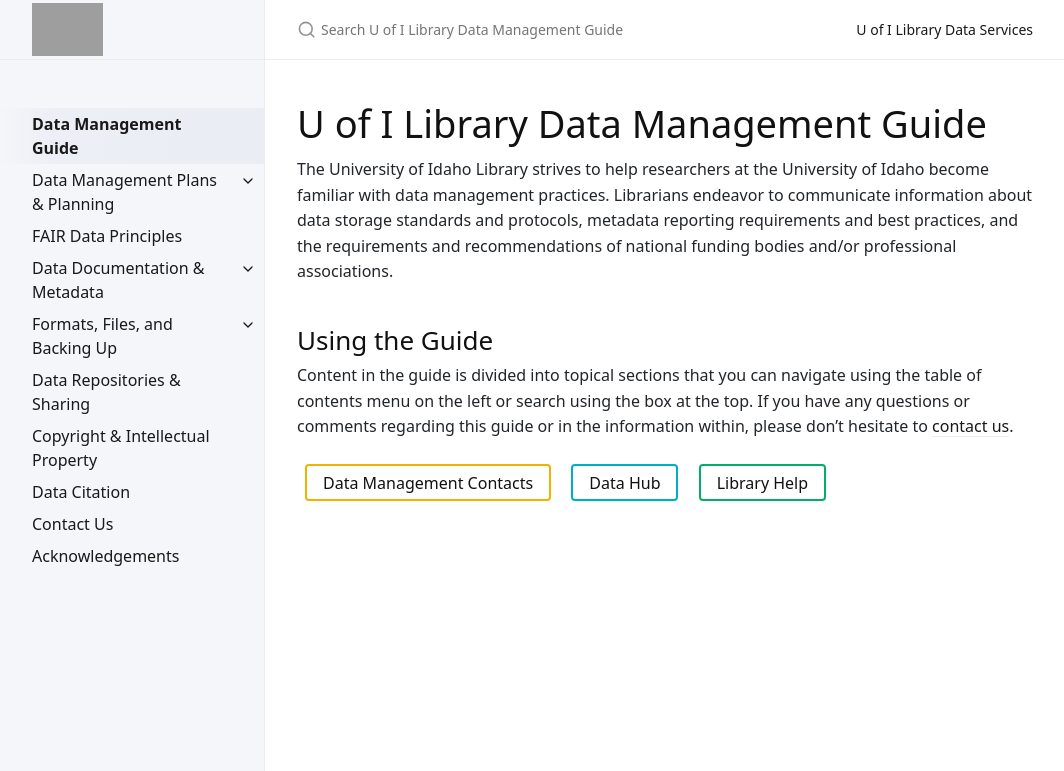
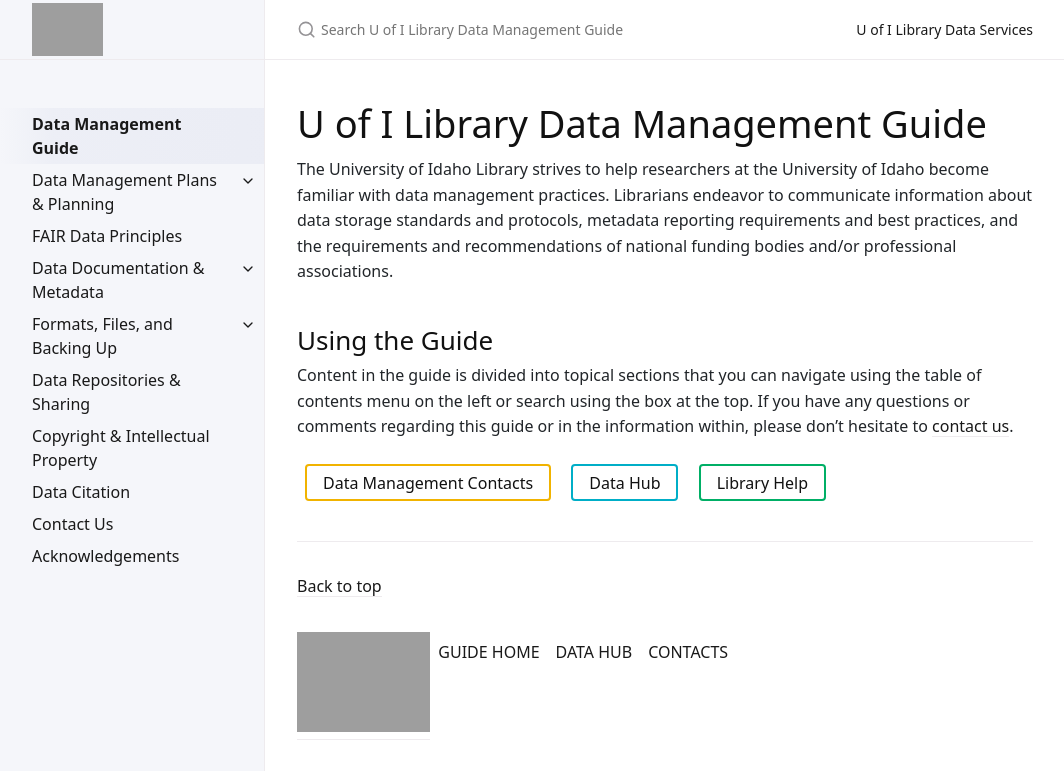
Before and after one commit to uidaholib/data-management-guide, a Jekyll site: the page built from index.md, in a window 1280 px wide. Shown: the top 771 px of the page, without its empty margins (107-1171 px from the left). Built offline with Jekyll 4.4.1, drawn with Linux system fonts in a browser that asks for light colours.

Commit message:
add custom footer mirroring lib website

```diff
--- a/_config.yml
+++ b/_config.yml
@@ -59,7 +59,7 @@ heading_anchors: true
 # Aux links for the upper right navigation
 aux_links:
   "U of I Library Data Services":
-    - "https://www.lib.uidaho.edu/"
+    - "https://www.lib.uidaho.edu/services/data/"
 
 # Makes Aux links open in a new tab. Default is false
 aux_links_new_tab: true
--- a/_includes/footer_custom.html
+++ b/_includes/footer_custom.html
@@ -1,3 +1,8 @@
-{%- if site.footer_content -%}
-  <p class="text-small text-grey-dk-100 mb-0">{{ site.footer_content }}</p>
-{%- endif -%}
+<div style="align-items: flex-start;" class="d-flex">
+  <a title="University of Idaho Library Home" href="/">
+    <img id="footer-logo" style="height: 100px;" class="img-fluid d-inline" src="https://www.lib.uidaho.edu/media/images/tower_icon_gold.png" alt="Gold U of I Library Tower logo">
+  </a>
+  <a href="{{ '/' | relative_url }}" class="m-2">GUIDE HOME</a>
+  <a href="https://www.lib.uidaho.edu/datahub/" class="m-2">DATA HUB</a>
+  <a href="{{ '/guide/contact/' | relative_url }}" class="m-2">CONTACTS</a>
+</div>
--- a/_layouts/default.html
+++ b/_layouts/default.html
@@ -42,15 +42,16 @@ layout: table_wrappers
 
   <div class="side-bar">
     <div class="site-header">
+
       <a href="https://www.lib.uidaho.edu/" title="University of Idaho Library" class="site-title lh-tight">
+        <img class="" src="https://www.lib.uidaho.edu/media/images/ui_library_horizontal.png" alt="University of Idaho Library logo with gold I">
+      </a>
 
-        <img class="" src="https://www.lib.uidaho.edu/media/images/ui_library_horizontal.png" alt="University of Idaho Library logo with gold I">
-
-      </a>
       <button href="#" id="menu-button" class="site-button" title="Menu Button" aria-label="Toggle Navigation Menu">
         <svg viewBox="0 0 24 24" class="icon"><use xlink:href="#svg-menu"></use></svg>
       </button>
     </div>
+
     <nav role="navigation" aria-label="Main navigation menu" id="site-nav" class="site-nav">
       {% include nav.html pages=site.html_pages %}
     </nav>
@@ -146,11 +147,11 @@ layout: table_wrappers
         {% capture footer_custom %}
           {%- include footer_custom.html -%}
         {% endcapture %}
-        {% if footer_custom != "" or site.last_edit_timestamp or site.gh_edit_link %}
+        {% if footer_custom != "" or site.last_edit_timestamp or site.gh_edit_link or site.back_to_top %}
           <hr>
           <footer>
             {% if site.back_to_top %}
-              <p><a href="#top" id="back-to-top">{{ site.back_to_top_text }}</a></p>
+              <p class="mb-6"><a href="#top" id="back-to-top">{{ site.back_to_top_text }}</a></p>
             {% endif %}
 
             {{ footer_custom }}
```
